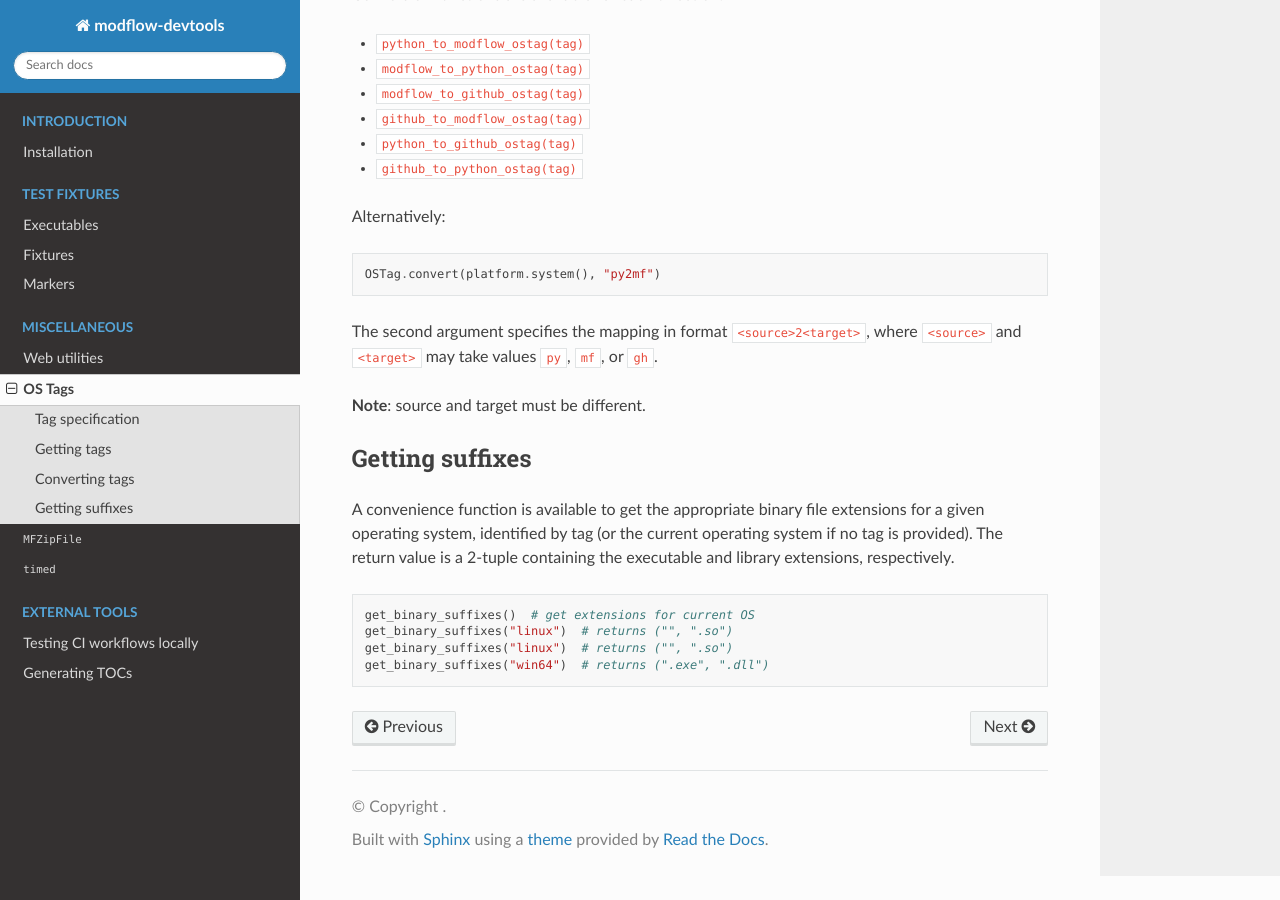
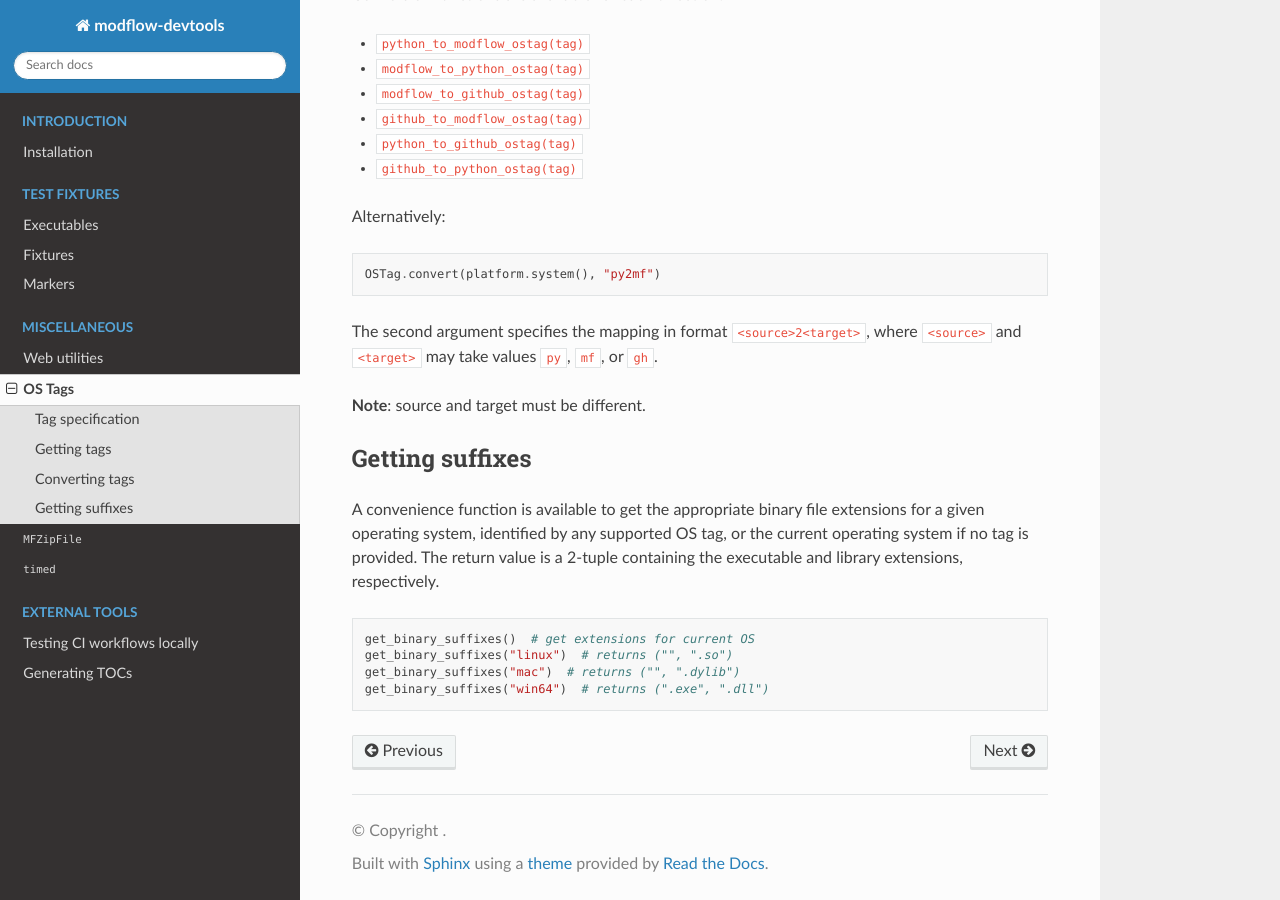
Before and after one commit to MODFLOW-USGS/modflow-devtools, a Sphinx documentation site: the page built from docs/md/ostags.md, in a window 1280 px wide and 900 px high, scrolled down 832 px. Built offline with Sphinx 7.4.7 and the Read the Docs theme 2.0.0, drawn with Linux system fonts in a browser that asks for light colours.

Commit message:
docs: minor corrections (#122)

````diff
--- a/docs/md/ostags.md
+++ b/docs/md/ostags.md
@@ -46,11 +46,11 @@ The second argument specifies the mapping in format `<source>2<target>`, where `
 
 ## Getting suffixes
 
-A convenience function is available to get the appropriate binary file extensions for a given operating system, identified by tag (or the current operating system if no tag is provided). The return value is a 2-tuple containing the executable and library extensions, respectively.
+A convenience function is available to get the appropriate binary file extensions for a given operating system, identified by any supported OS tag, or the current operating system if no tag is provided. The return value is a 2-tuple containing the executable and library extensions, respectively.
 
 ```python
 get_binary_suffixes()  # get extensions for current OS
 get_binary_suffixes("linux")  # returns ("", ".so")
-get_binary_suffixes("linux")  # returns ("", ".so")
+get_binary_suffixes("mac")  # returns ("", ".dylib")
 get_binary_suffixes("win64")  # returns (".exe", ".dll")
 ```
````
Also changed, not shown: docs/md/download.md (+1 -1 lines).
